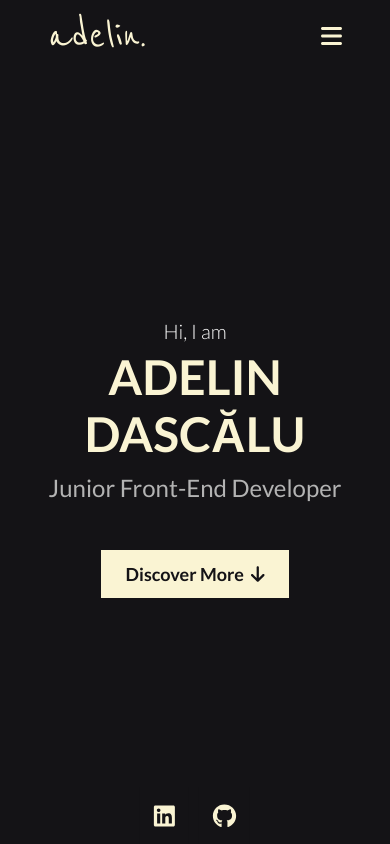
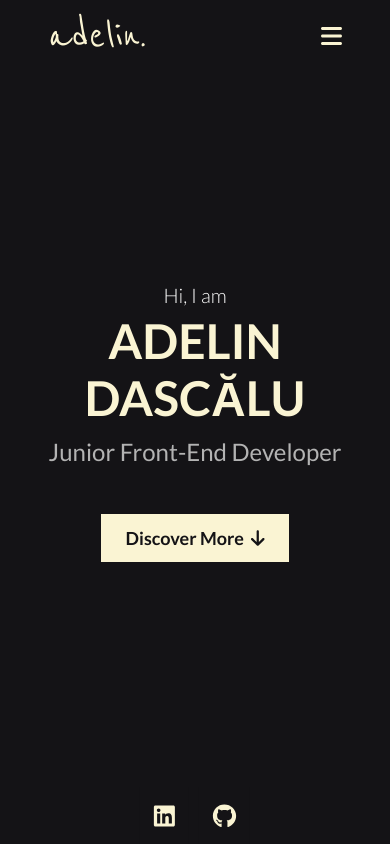
Before and after one commit to adelindascalu/adelin-portfolio, a React (Create React App) app: page / in a window 390 px wide. Shown: the top 844 px of the page. Built offline with nearby package versions, Linux system fonts and the light colour scheme; no server answers.

Commit message:
Hero tweaks

```diff
--- a/src/components/Hero/Hero.css
+++ b/src/components/Hero/Hero.css
@@ -60,6 +60,10 @@
 }
 
 @media (max-width: 48em) {
+  .hero {
+    padding: 7.2rem 0 7.2rem 0;
+  }
+
   .hero-links {
     flex-direction: row;
     bottom: 0;
```
